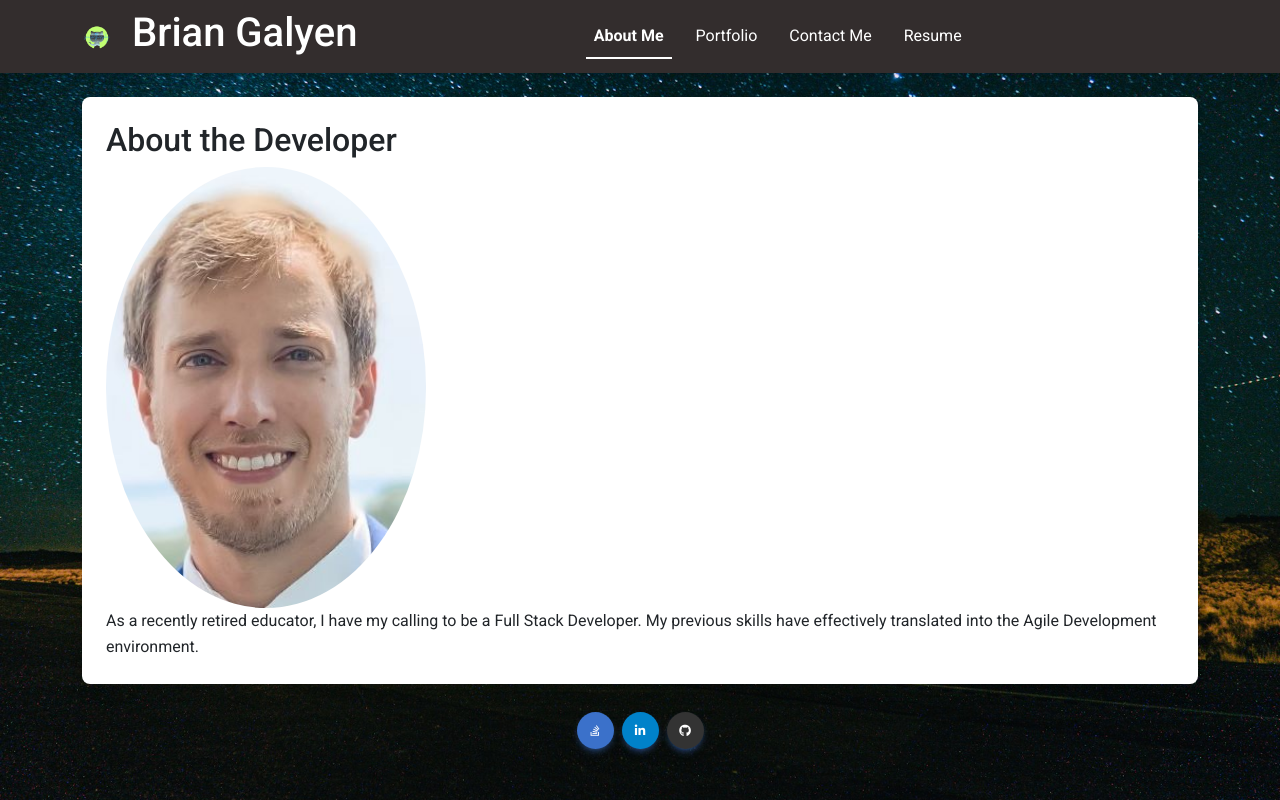
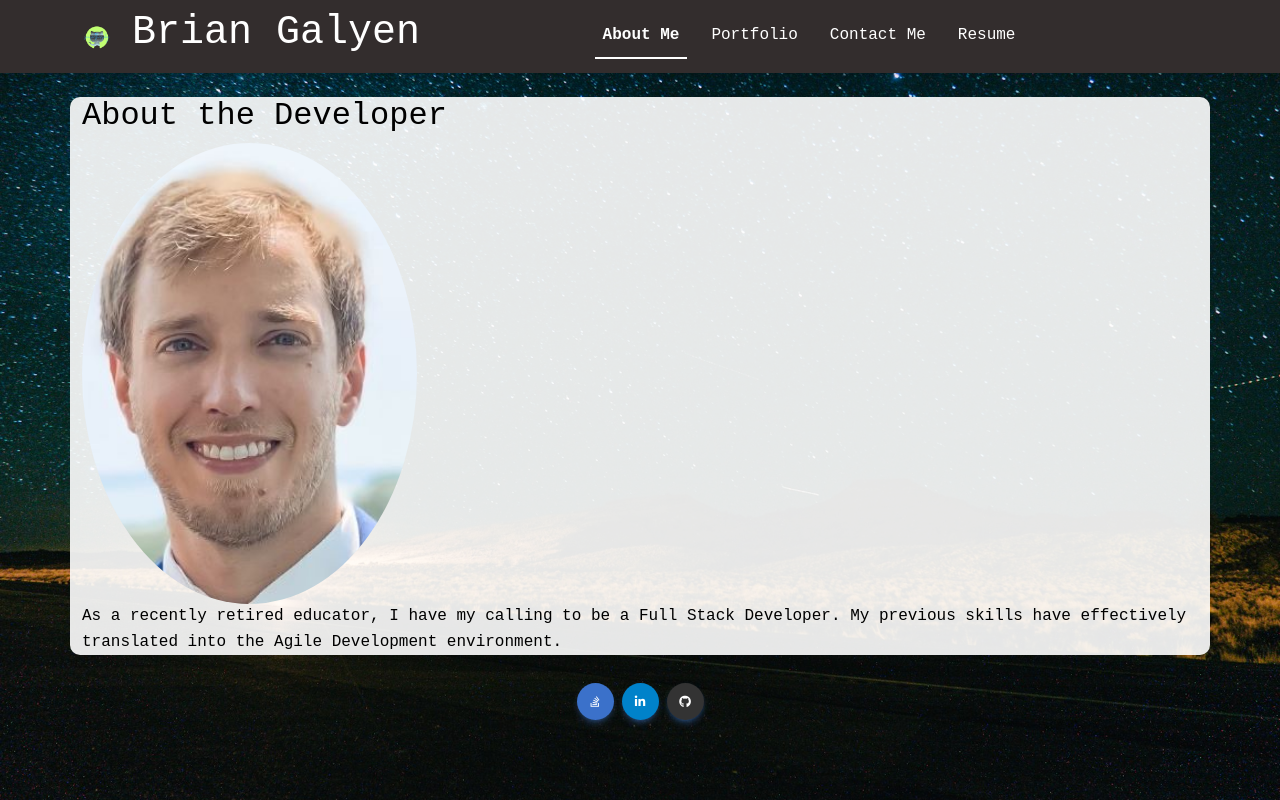
Before and after one commit to SeeYouThursday/BriansPortfolio, a React (Vite) app: page / in a window 1280 px wide. Built offline with nearby package versions, Linux system fonts and the light colour scheme.

Commit message:
added placeholders for projects, changed fontfamily

```diff
--- /dev/null
+++ b/src/assets/css/about.css
@@ -0,0 +1,17 @@
+.parent {
+  position: relative;
+  color: black;
+}
+
+.parent::before {
+  content: '';
+  position: absolute;
+  top: 0;
+  left: 0;
+  width: 100%;
+  height: 100%;
+  opacity: 0.9;
+  background: white;
+  z-index: -1;
+  border-radius: 10px;
+}
--- a/src/assets/css/index.css
+++ b/src/assets/css/index.css
@@ -2,6 +2,7 @@
 @import '@fortawesome/fontawesome-free/css/all.min.css';
 
 body {
+  font-family: 'Courier New', Courier, monospace;
   background-image: url('../images/gerson-repreza-large.jpg');
   background-repeat: no-repeat;
   background-size: cover;
--- a/src/assets/project-list.js
+++ b/src/assets/project-list.js
@@ -23,7 +23,28 @@ const projectList = [
     github: 'https://github.com/SeeYouThursday/Choose-Your-Own-Adventure',
     url: 'https://createyourownadventure-5cf1f78476c3.herokuapp.com/',
     description: 'PlaceHolder',
-    img: 'PlaceHolder',
+    img: 'https://placehold.co/600x400',
+  },
+  {
+    name: 'PlaceHolder',
+    github: 'https://github.com/SeeYouThursday/Choose-Your-Own-Adventure',
+    url: 'https://createyourownadventure-5cf1f78476c3.herokuapp.com/',
+    description: 'PlaceHolder',
+    img: 'https://placehold.co/600x400',
+  },
+  {
+    name: 'PlaceHolder',
+    github: 'https://github.com/SeeYouThursday/Choose-Your-Own-Adventure',
+    url: 'https://createyourownadventure-5cf1f78476c3.herokuapp.com/',
+    description: 'PlaceHolder',
+    img: 'https://placehold.co/600x400',
+  },
+  {
+    name: 'PlaceHolder',
+    github: 'https://github.com/SeeYouThursday/Choose-Your-Own-Adventure',
+    url: 'https://createyourownadventure-5cf1f78476c3.herokuapp.com/',
+    description: 'PlaceHolder',
+    img: 'https://placehold.co/600x400',
   },
 ];
 
--- a/src/components/pages/About.jsx
+++ b/src/components/pages/About.jsx
@@ -1,10 +1,9 @@
+import '../../assets/css/about.css';
 import selfie from '../../assets/images/selfimagesmaller1.jpg';
 import { Card, Container, Image } from 'react-bootstrap';
 function About() {
   return (
-    <Container className="d-flex flex-column">
-      <Card>
-        <Card.Body>
+    <Container className="d-flex flex-column parent">
       <div>
         <h2>About the Developer</h2>
         <div className="selfie-wrapper">
@@ -17,13 +16,11 @@ function About() {
           />
         </div>
         <Card.Text>
-              As a recently retired educator, I have my calling to be a Full
-              Stack Developer. My previous skills have effectively translated
-              into the Agile Development environment.
+          As a recently retired educator, I have my calling to be a Full Stack
+          Developer. My previous skills have effectively translated into the
+          Agile Development environment.
         </Card.Text>
       </div>
-        </Card.Body>
-      </Card>
     </Container>
   );
 }
--- a/src/components/pages/Project.jsx
+++ b/src/components/pages/Project.jsx
@@ -22,6 +22,14 @@ function Project({ projects }) {
                 >
                   Go to Project
                 </Button>
+                <hr></hr>
+                <Button
+                  href={project.github}
+                  variant="success"
+                  className="mt-auto"
+                >
+                  Github Repo
+                </Button>
               </Card.Body>
             </Card>
           </Col>
```
Lines whose indentation alone changed are shown as unchanged.
